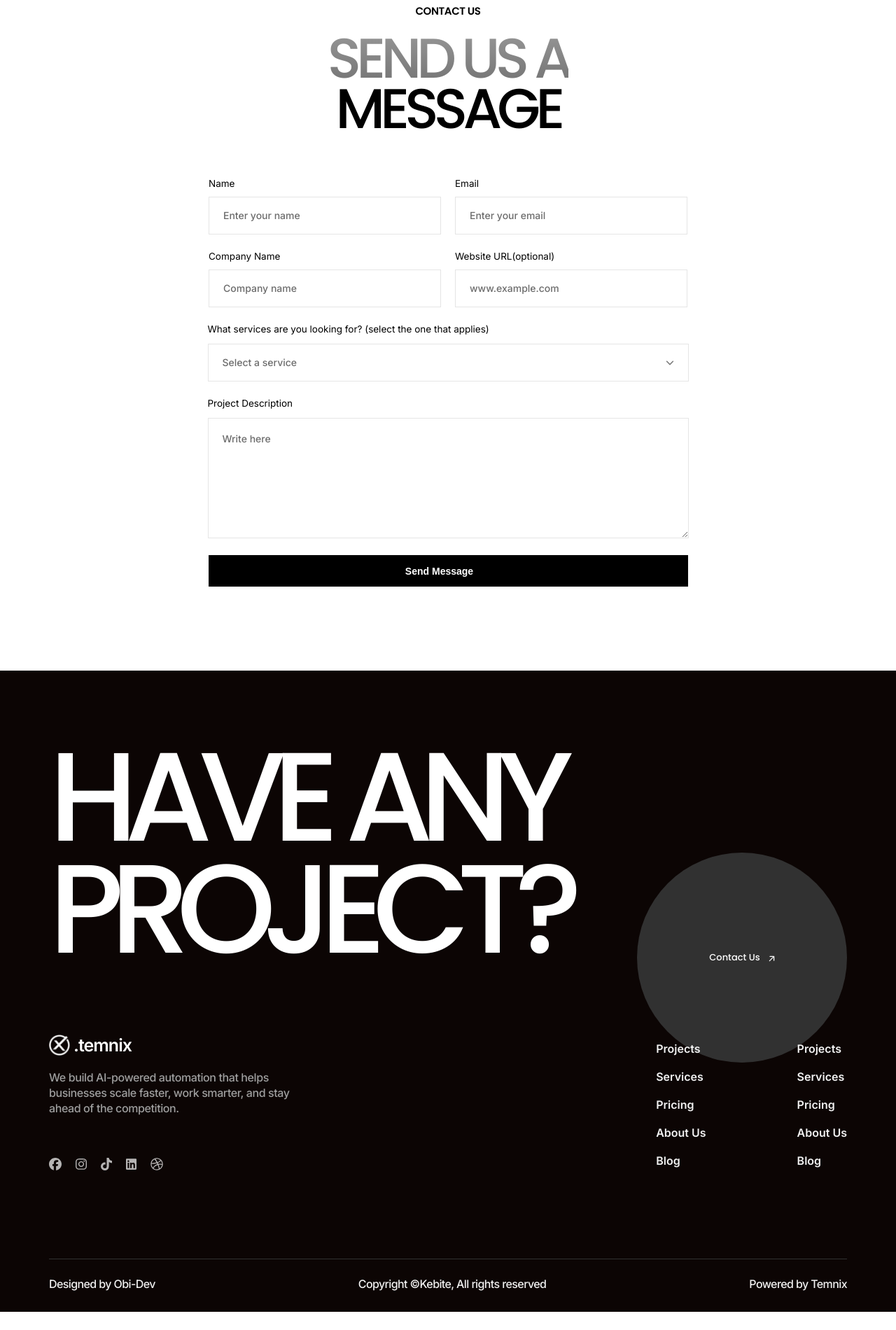
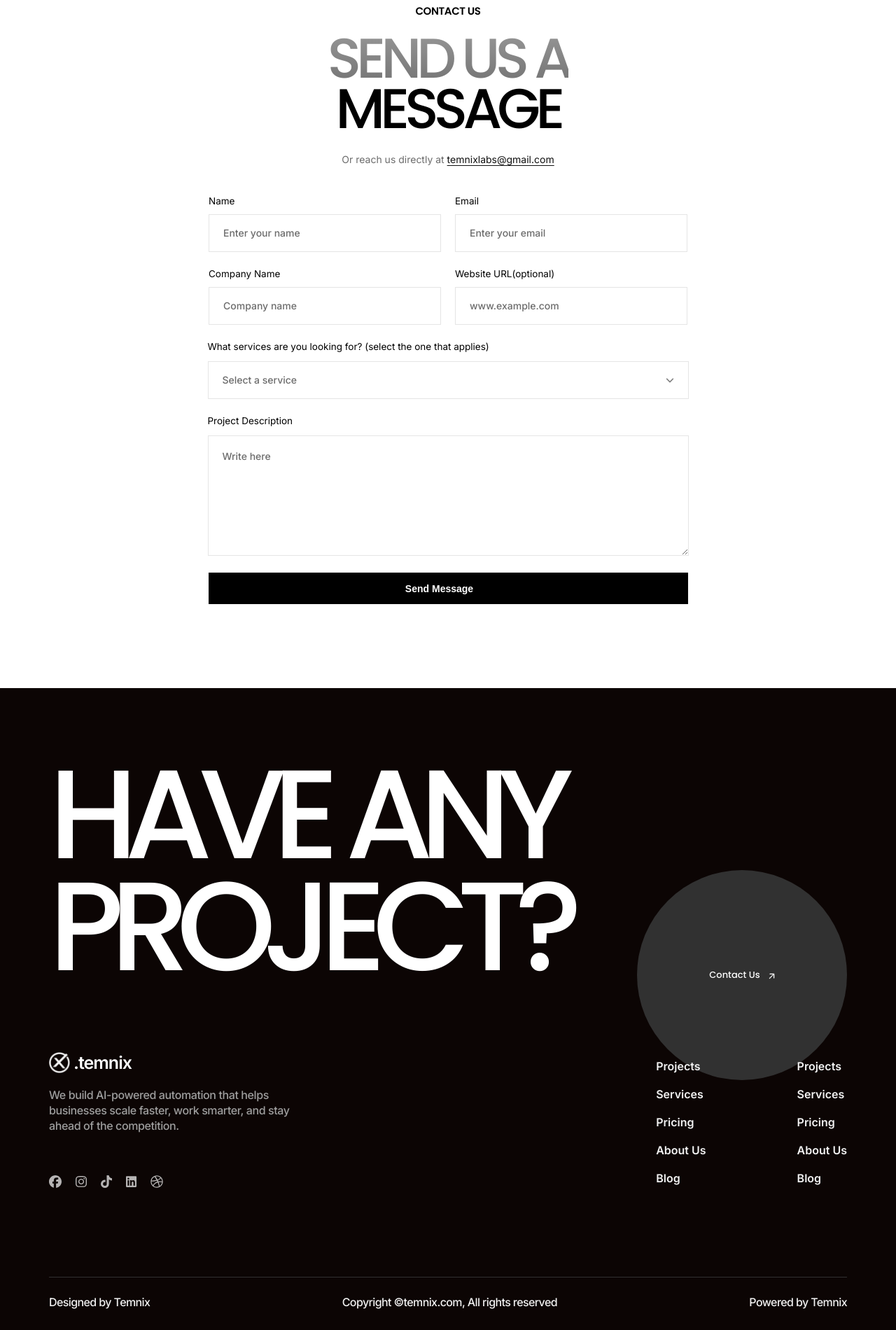
Before and after one commit to MajestyChibuikem/TEMNIX, a plain HTML site: page pages/contact.html in a window 1280 px wide. Shown: the part 664-2564 px from the top of the page at 70% size. Before the commit the page ends 2538 px from the top, so only its background shows below. Drawn offline with Linux system fonts and the light colour scheme.

Commit message:
added the linkedin and fixed the mobile issue for the 'why automate'

```diff
--- a/css/contact.css
+++ b/css/contact.css
@@ -393,6 +393,17 @@ body {
     -webkit-background-clip: text;
     -webkit-text-fill-color: transparent;
 }
+.contact-form .header .direct-email {
+    font-family: Inter;
+    font-size: 14px;
+    color: #6c6c6c;
+    margin-top: 8px;
+}
+.contact-form .header .direct-email a {
+    color: #101010;
+    text-decoration: underline;
+    text-underline-offset: 3px;
+}
 .contact-form .form {
     display: flex;
     justify-content: center;
--- a/pages/contact.html
+++ b/pages/contact.html
@@ -83,6 +83,7 @@
         <div class="header">
             <h3>CONTACT US</h3>
             <h2><span>Send us a</span> message</h2>
+            <p class="direct-email">Or reach us directly at <a href="mailto:temnixlabs@gmail.com">temnixlabs@gmail.com</a></p>
         </div>
 
         <div class="form">
@@ -110,6 +111,7 @@
                     <img src="/img/angle-down.svg" alt="Dropdown arrow" class="inpimg">
 
                     <div class="dropdown-list">
+                        <div>AI Automation</div>
                         <div>Web Design & Development</div>
                         <div>Mobile Design & Deployment</div>
                         <div>System Design</div>
@@ -157,7 +159,7 @@
                     <img src="/img/facebook.svg" alt="Facebook" loading="lazy">
                     <img src="/img/instagram.svg" alt="Instagram" loading="lazy">
                     <img src="/img/tiktok.svg" alt="TikTok" loading="lazy">
-                    <img src="/img/linkedin.svg" alt="LinkedIn" loading="lazy">
+                    <a href="https://www.linkedin.com/company/temnix/" target="_blank" rel="noopener noreferrer"><img src="/img/linkedin.svg" alt="LinkedIn" loading="lazy"></a>
                     <img src="/img/dribbble.svg" alt="Dribbble" loading="lazy">
                 </div>
             </div>
@@ -179,8 +181,8 @@
             </div>
         </div>
         <div class="bottom">
-            <p>Designed by Obi-Dev</p>
-            <p>Copyright ©Kebite, All rights reserved</p>
+            <p>Designed by Temnix</p>
+            <p>Copyright ©temnix.com, All rights reserved</p>
             <p>Powered by Temnix</p>
         </div>
     </footer>
```
Also changed, not shown: index.html (+1 -1 lines), pages/about.html (+4 -4 lines), pages/error.html (+3 -3 lines), pages/projects.html (+3 -3 lines), pages/services.html (+3 -3 lines), projects/ai-support.html (+1 -1 lines), projects/ats.html (+1 -1 lines), projects/buytree.html (+1 -1 lines), projects/dionysus.html (+1 -1 lines), projects/doc-pipeline.html (+1 -1 lines), projects/normal-human.html (+1 -1 lines), projects/sales-ai.html (+1 -1 lines).
